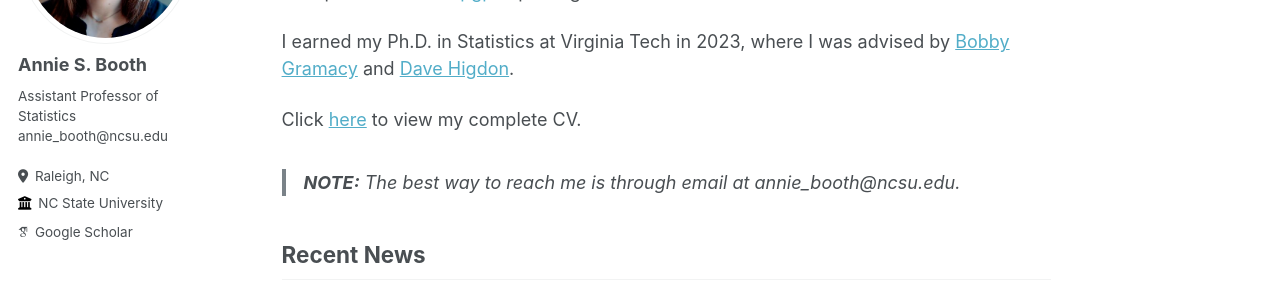
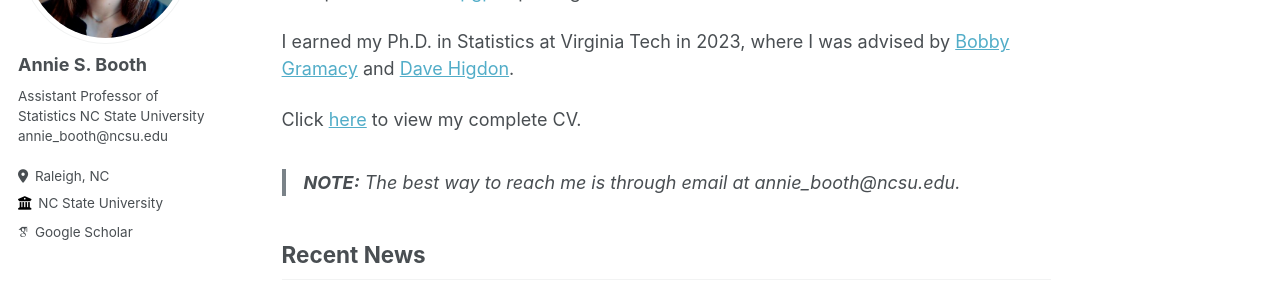
Before and after one commit to anniesbooth/anniesbooth.github.io, a Jekyll site: the page built from _pages/about.md, in a window 1280 px wide. Shown: the part 230-530 px from the top of the page. Built offline with Jekyll 4.4.1, drawn with Linux system fonts in a browser that asks for light colours; some web fonts are replaced.

Commit message:
add NC State

```diff
--- a/_config.yml
+++ b/_config.yml
@@ -24,7 +24,7 @@ author:
   avatar           : "profile.png"
   name             : "Annie S. Booth"
   pronouns         : # example: "she/her"
-  bio              : "Assistant Professor of Statistics annie_booth@ncsu.edu"
+  bio              : "Assistant Professor of Statistics NC State University annie_booth@ncsu.edu"
   location         : "Raleigh, NC"
   employer         : "NC State University"
   uri              : # URL
```
